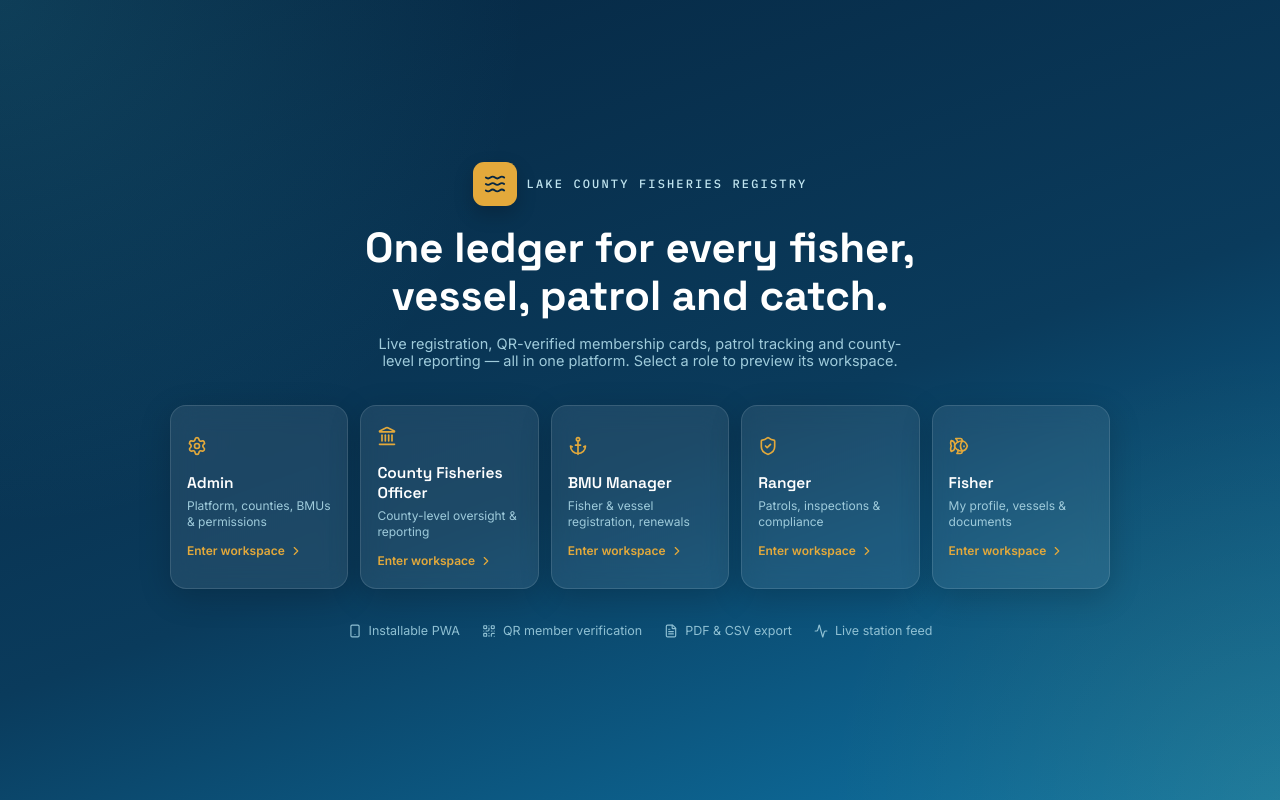
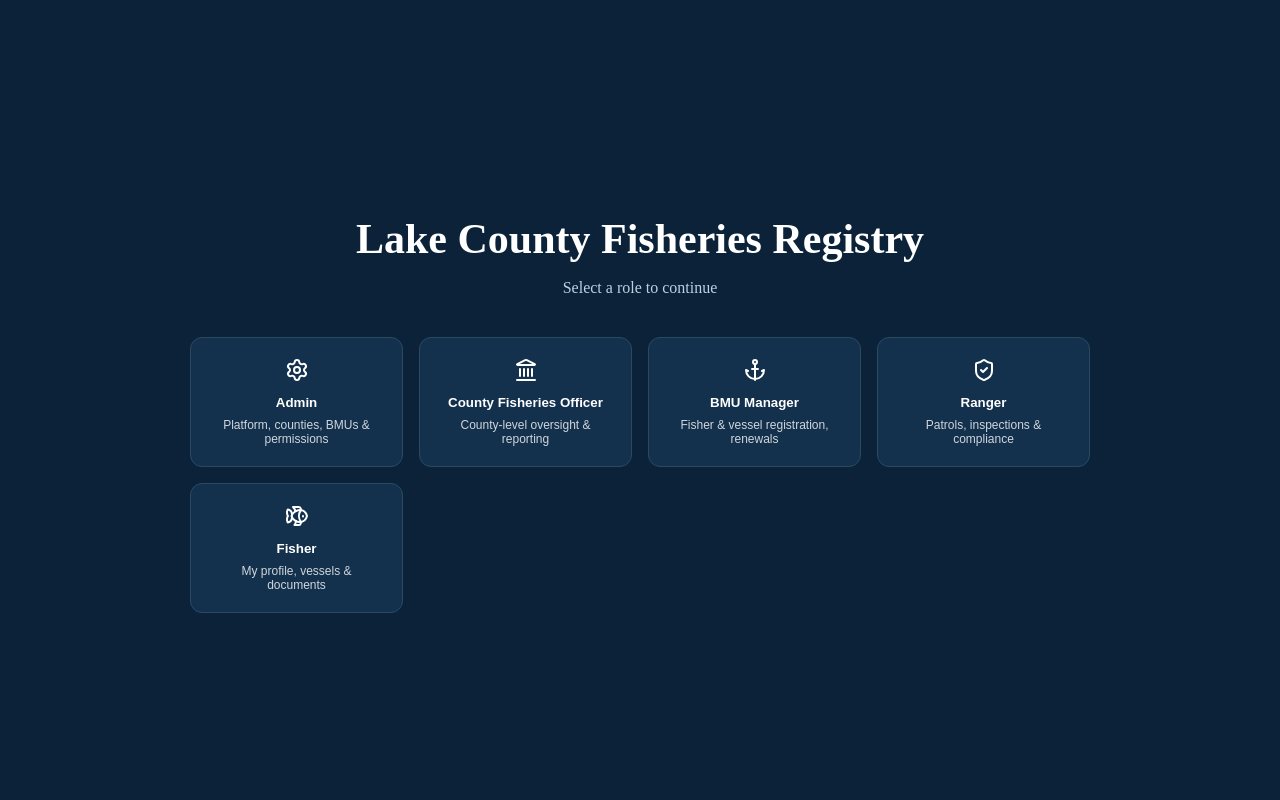
Before and after one commit to YOBRA-coder/beach-management-demo, a React (Vite) app: page / in a window 1280 px wide. Built offline with nearby package versions, Linux system fonts and the light colour scheme.

Commit message:
Refactor App component layout and styles
Updated the layout and styles of the App component, including background color, padding, and text alignment. Removed unnecessary elements and adjusted button styles for better UI.

```diff
--- a/src/App.jsx
+++ b/src/App.jsx
@@ -627,100 +627,44 @@ function LoginScreen({ onSelect }) {
     <div
       style={{
         minHeight: "100vh",
-        background: `
-          radial-gradient(circle at top left, rgba(63,198,218,0.15), transparent 35%),
-          radial-gradient(circle at bottom right, rgba(255,193,7,0.08), transparent 30%),
-          linear-gradient(160deg, ${T.deep} 0%, ${T.deepAlt} 55%, ${T.blue} 100%)
-        `,
+        background: "#0B2239",
         display: "flex",
         alignItems: "center",
         justifyContent: "center",
-        padding: "40px 18px",
-        position: "relative",
-        overflow: "hidden",
+        padding: "40px 20px",
       }}
     >
       <div
         style={{
           width: "100%",
-          maxWidth: 940,
-          position: "relative",
-          zIndex: 2,
+          maxWidth: "900px",
+          textAlign: "center",
         }}
       >
-        <div style={{ textAlign: "center", marginBottom: 36 }}>
-          <div
+        <h1
           style={{
-              display: "inline-flex",
-              alignItems: "center",
-              gap: 10,
-              marginBottom: 18,
-            }}
-          >
-            <div
-              style={{
-                width: 44,
-                height: 44,
-                borderRadius: 11,
-                background: T.amber,
-                display: "flex",
-                alignItems: "center",
-                justifyContent: "center",
-                boxShadow: "0 8px 20px rgba(0,0,0,0.2)",
-              }}
-            >
-              <Waves size={22} color={T.deep} />
-            </div>
-
-            <span
-              style={{
-                fontFamily: F_MONO,
-                fontSize: 12,
-                letterSpacing: "0.18em",
-                color: "#BFE3EE",
-                textTransform: "uppercase",
+            color: "#fff",
+            fontSize: "42px",
+            marginBottom: "12px",
           }}
         >
           Lake County Fisheries Registry
-            </span>
-          </div>
-
-          <h1
-            style={{
-              fontFamily: F_DISPLAY,
-              fontWeight: 700,
-              fontSize: "clamp(28px,4vw,42px)",
-              color: "#fff",
-              margin: 0,
-              lineHeight: 1.15,
-            }}
-          >
-            One ledger for every fisher,
-            <br />
-            vessel, patrol and catch.
         </h1>
 
         <p
           style={{
-              color: "#9FCBDB",
-              fontFamily: F_BODY,
-              fontSize: 14.5,
-              marginTop: 14,
-              maxWidth: 540,
-              marginInline: "auto",
+            color: "#B8D4E3",
+            marginBottom: "40px",
           }}
         >
-            Live registration, QR-verified membership cards, patrol tracking
-            and county-level reporting — all in one platform. Select a role to
-            preview its workspace.
+          Select a role to continue
         </p>
-        </div>
 
         <div
           style={{
             display: "grid",
-            gridTemplateColumns: "repeat(auto-fit,minmax(160px,1fr))",
-            gap: 12,
+            gridTemplateColumns: "repeat(auto-fit,minmax(180px,1fr))",
+            gap: "16px",
           }}
         >
           {ROLES.map((r) => (
@@ -728,39 +672,22 @@ function LoginScreen({ onSelect }) {
               key={r.name}
               onClick={() => onSelect(r.name)}
               style={{
-                background: "rgba(255,255,255,0.08)",
-                backdropFilter: "blur(12px)",
-                WebkitBackdropFilter: "blur(12px)",
-                border: "1px solid rgba(255,255,255,0.12)",
-                borderRadius: 16,
-                padding: "20px 16px",
-                textAlign: "left",
+                padding: "20px",
+                borderRadius: "12px",
+                border: "1px solid #2A4A63",
+                background: "#13314D",
+                color: "#fff",
                 cursor: "pointer",
-                color: "#fff",
-                transition: "all 0.25s ease",
-                boxShadow: "0 8px 32px rgba(0,0,0,0.18)",
-              }}
-              onMouseEnter={(e) => {
-                e.currentTarget.style.background =
-                  "rgba(63,198,218,0.16)";
-                e.currentTarget.style.transform =
-                  "translateY(-3px)";
-              }}
-              onMouseLeave={(e) => {
-                e.currentTarget.style.background =
-                  "rgba(255,255,255,0.08)";
-                e.currentTarget.style.transform =
-                  "translateY(0px)";
               }}
             >
-              <r.icon size={20} color={T.amber} />
+              <div style={{ marginBottom: "10px" }}>
+                <r.icon size={24} />
+              </div>
 
               <div
                 style={{
-                  fontFamily: F_DISPLAY,
-                  fontWeight: 600,
-                  fontSize: 15.5,
-                  marginTop: 14,
+                  fontWeight: "bold",
+                  marginBottom: "8px",
                 }}
               >
                 {r.name}
@@ -768,64 +695,13 @@ function LoginScreen({ onSelect }) {
 
               <div
                 style={{
-                  fontFamily: F_BODY,
-                  fontSize: 12,
-                  color: "#9FCBDB",
-                  marginTop: 5,
-                  lineHeight: 1.4,
+                  fontSize: "12px",
+                  opacity: 0.8,
                 }}
               >
                 {r.desc}
               </div>
-
-              <div
-                style={{
-                  marginTop: 12,
-                  display: "flex",
-                  alignItems: "center",
-                  gap: 4,
-                  fontSize: 12,
-                  color: T.amber,
-                  fontFamily: F_BODY,
-                  fontWeight: 600,
-                }}
-              >
-                Enter workspace
-                <ChevronRight size={14} />
-              </div>
             </button>
-          ))}
-        </div>
-
-        <div
-          style={{
-            display: "flex",
-            justifyContent: "center",
-            gap: 22,
-            marginTop: 34,
-            flexWrap: "wrap",
-          }}
-        >
-          {[
-            ["Installable PWA", Smartphone],
-            ["QR member verification", QrCode],
-            ["PDF & CSV export", FileText],
-            ["Live station feed", Activity],
-          ].map(([t, Icon]) => (
-            <div
-              key={t}
-              style={{
-                display: "flex",
-                alignItems: "center",
-                gap: 7,
-                color: "#8FC0D3",
-                fontFamily: F_BODY,
-                fontSize: 12.5,
-              }}
-            >
-              <Icon size={14} />
-              {t}
-            </div>
           ))}
         </div>
       </div>
```
Lines whose indentation alone changed are shown as unchanged.
